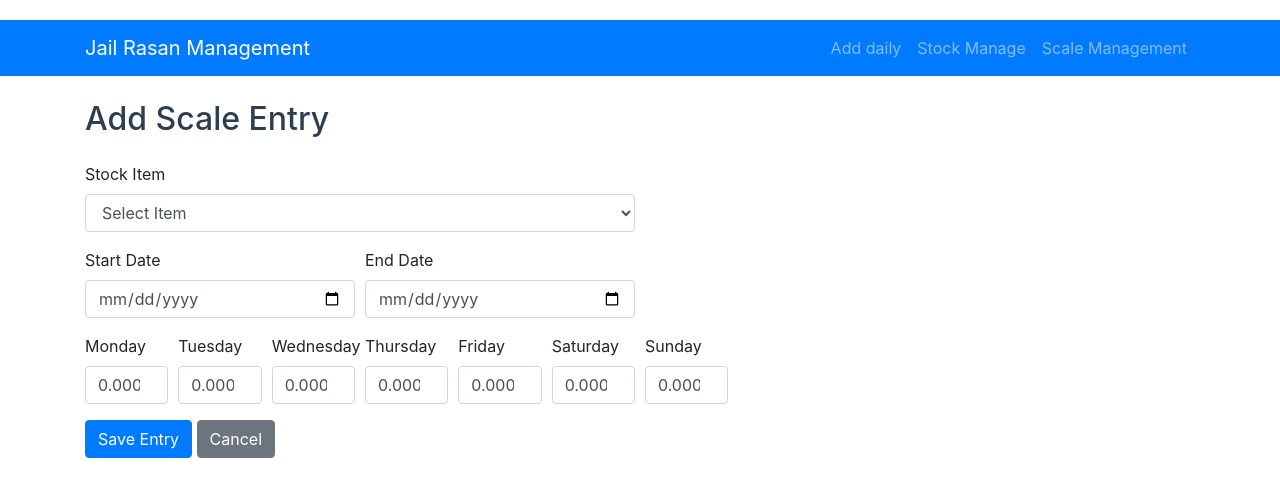
After one commit to shaktivanani/jail-rasan, a Flask app: page /scale/add in a window 1280 px wide. The commit adds this page. Shown: the top 497 px of the page. Run offline with Flask 3, Linux system fonts and the light colour scheme; data comes from the database, SQL or seed files in the repository; both versions use the stored data as it was after the commit; some libraries are stand-ins or nearby versions.

Commit message:
add scal

```diff
--- a/app.py
+++ b/app.py
@@ -1,7 +1,7 @@
 from flask import Flask, render_template, request, redirect, url_for, flash
 from flask_bootstrap import Bootstrap
 from datetime import datetime
-from models import db, RasanRecord, StockItem  # Make sure to import StockItem
+from models import db, RasanRecord, StockItem, ScaleEntry  # Make sure to import StockItem
 import os
 
 app = Flask(__name__)
@@ -135,5 +135,103 @@ def delete_stock(id):
     flash('Stock item deleted successfully!', 'success')
     return redirect(url_for('stock_list'))
 
+@app.route('/scale')
+def scale_list():
+    entries = ScaleEntry.query.all()
+    return render_template('scale/scale_list.html', entries=entries)
+
+@app.route('/scale/add', methods=['GET', 'POST'])
+def add_scale():
+    stock_items = StockItem.query.all()
+
+    if request.method == 'POST':
+        try:
+            stock_item_id = int(request.form['stock_item'])
+            start_date = datetime.strptime(request.form['start_date'], '%Y-%m-%d').date()
+            end_date = datetime.strptime(request.form['end_date'], '%Y-%m-%d').date()
+
+            # Check for overlapping entries
+            overlap = ScaleEntry.query.filter(
+                ScaleEntry.stock_item_id == stock_item_id,
+                ScaleEntry.start_date <= end_date,
+                ScaleEntry.end_date >= start_date
+            ).first()
+
+            if overlap:
+                flash('This item already has a scale entry for the selected date range!', 'danger')
+                return redirect(url_for('add_scale'))
+
+            entry = ScaleEntry(
+                stock_item_id=stock_item_id,
+                start_date=start_date,
+                end_date=end_date,
+                monday=float(request.form['monday']),
+                tuesday=float(request.form['tuesday']),
+                wednesday=float(request.form['wednesday']),
+                thursday=float(request.form['thursday']),
+                friday=float(request.form['friday']),
+                saturday=float(request.form['saturday']),
+                sunday=float(request.form['sunday'])
+            )
+
+            db.session.add(entry)
+            db.session.commit()
+            flash('Scale entry added successfully!', 'success')
+            return redirect(url_for('scale_list'))
+
+        except ValueError:
+            flash('Invalid data format!', 'danger')
+
+    return render_template('scale/add_scale.html', stock_items=stock_items)
+
+@app.route('/scale/edit/<int:id>', methods=['GET', 'POST'])
+def edit_scale(id):
+    entry = ScaleEntry.query.get_or_404(id)
+    stock_items = StockItem.query.all()
+
+    if request.method == 'POST':
+        try:
+            # Check for overlapping entries excluding current entry
+            start_date = datetime.strptime(request.form['start_date'], '%Y-%m-%d').date()
+            end_date = datetime.strptime(request.form['end_date'], '%Y-%m-%d').date()
+
+            overlap = ScaleEntry.query.filter(
+                ScaleEntry.stock_item_id == entry.stock_item_id,
+                ScaleEntry.id != entry.id,
+                ScaleEntry.start_date <= end_date,
+                ScaleEntry.end_date >= start_date
+            ).first()
+
+            if overlap:
+                flash('This item already has a scale entry for the selected date range!', 'danger')
+                return redirect(url_for('edit_scale', id=id))
+
+            entry.start_date = start_date
+            entry.end_date = end_date
+            entry.monday = float(request.form['monday'])
+            entry.tuesday = float(request.form['tuesday'])
+            entry.wednesday = float(request.form['wednesday'])
+            entry.thursday = float(request.form['thursday'])
+            entry.friday = float(request.form['friday'])
+            entry.saturday = float(request.form['saturday'])
+            entry.sunday = float(request.form['sunday'])
+
+            db.session.commit()
+            flash('Scale entry updated successfully!', 'success')
+            return redirect(url_for('scale_list'))
+
+        except ValueError:
+            flash('Invalid data format!', 'danger')
+
+    return render_template('scale/edit_scale.html', entry=entry, stock_items=stock_items)
+
+@app.route('/scale/delete/<int:id>')
+def delete_scale(id):
+    entry = ScaleEntry.query.get_or_404(id)
+    db.session.delete(entry)
+    db.session.commit()
+    flash('Scale entry deleted successfully!', 'success')
+    return redirect(url_for('scale_list'))
+
 if __name__ == '__main__':
     app.run(debug=True)
--- a/templates/base.html
+++ b/templates/base.html
@@ -21,11 +21,15 @@
             <div class="collapse navbar-collapse" id="navbarNav">
                 <ul class="navbar-nav ml-auto">
                     <li class="nav-item">
-                        <a class="nav-link" href="{{ url_for('add_record') }}">Add New Record</a>
+                        <a class="nav-link" href="{{ url_for('add_record') }}">Add daily </a>
                     </li>
+
                     <!-- In the navbar, add this to the ul.navbar-nav -->
                     <li class="nav-item">
-                        <a class="nav-link" href="{{ url_for('stock_list') }}">Stock Management</a>
+                        <a class="nav-link" href="{{ url_for('stock_list') }}">Stock Manage</a>
+                    </li>
+                    <li class="nav-item">
+                        <a class="nav-link" href="{{ url_for('scale_list') }}">Scale Management</a>
                     </li>
                 </ul>
             </div>
--- /dev/null
+++ b/templates/scale/add_scale.html
@@ -0,0 +1,70 @@
+{% extends "base.html" %}
+
+{% block content %}
+<h2 class="mb-4">Add Scale Entry</h2>
+
+<form method="POST">
+    <div class="form-row">
+        <div class="form-group col-md-6">
+            <label for="stock_item">Stock Item</label>
+            <select class="form-control" id="stock_item" name="stock_item" required>
+                <option value="">Select Item</option>
+                {% for item in stock_items %}
+                <option value="{{ item.id }}">{{ item.item_name }} ({{ item.unit }})</option>
+                {% endfor %}
+            </select>
+        </div>
+    </div>
+
+    <div class="form-row">
+        <div class="form-group col-md-3">
+            <label for="start_date">Start Date</label>
+            <input type="date" class="form-control" id="start_date" name="start_date" required>
+        </div>
+        <div class="form-group col-md-3">
+            <label for="end_date">End Date</label>
+            <input type="date" class="form-control" id="end_date" name="end_date" required>
+        </div>
+    </div>
+
+    <div class="form-row">
+        <div class="form-group col-md-1">
+            <label>Monday</label>
+            <input type="number" step="0.0001" class="form-control" name="monday" value="0.0000" required>
+        </div>
+        <div class="form-group col-md-1">
+            <label>Tuesday</label>
+            <input type="number" step="0.0001" class="form-control" name="tuesday" value="0.0000" required>
+        </div>
+        <div class="form-group col-md-1">
+            <label>Wednesday</label>
+            <input type="number" step="0.0001" class="form-control" name="wednesday" value="0.0000" required>
+        </div>
+        <div class="form-group col-md-1">
+            <label>Thursday</label>
+            <input type="number" step="0.0001" class="form-control" name="thursday" value="0.0000" required>
+        </div>
+        <div class="form-group col-md-1">
+            <label>Friday</label>
+            <input type="number" step="0.0001" class="form-control" name="friday" value="0.0000" required>
+        </div>
+        <div class="form-group col-md-1">
+            <label>Saturday</label>
+            <input type="number" step="0.0001" class="form-control" name="saturday" value="0.0000" required>
+        </div>
+        <div class="form-group col-md-1">
+            <label>Sunday</label>
+            <input type="number" step="0.0001" class="form-control" name="sunday" value="0.0000" required>
+        </div>
+    </div>
+
+    <button type="submit" class="btn btn-primary">Save Entry</button>
+    <a href="{{ url_for('scale_list') }}" class="btn btn-secondary">Cancel</a>
+</form>
+
+<script>
+document.getElementById('stock_item').addEventListener('change', function() {
+    // You could add dynamic unit display logic here if needed
+});
+</script>
+{% endblock %}
```
Also changed, not shown: models.py (+18 -0 lines), templates/scale/edit_scale.html (added, +70 -0 lines), templates/scale/scale_list.html (added, +49 -0 lines), instance/rasan.db.
